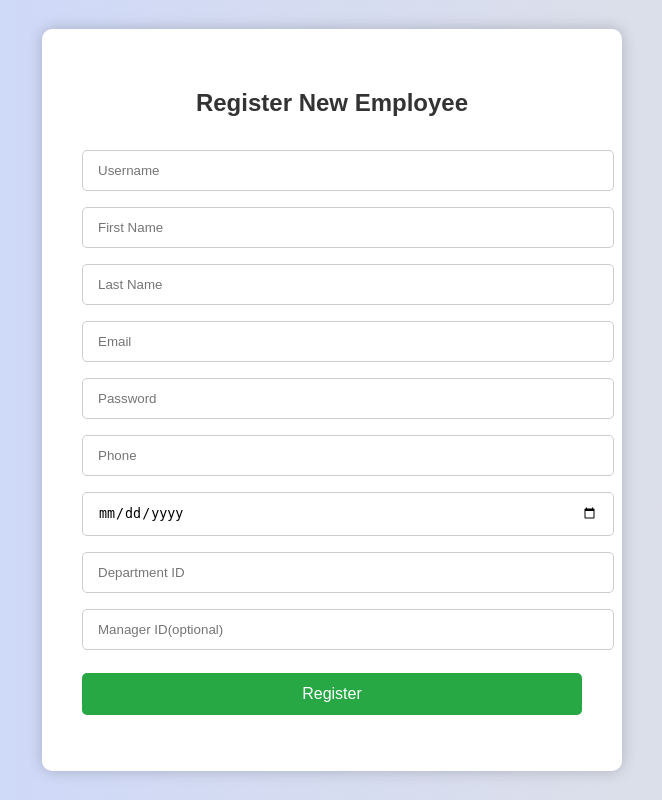
After one commit to Srinadhmugada123/Backend--Project, a Django app: page /register/ in a window 1280 px wide. The commit adds this page. Shown: the whole page, without its empty margins (308-970 px from the left). Run offline with Django 5.2, Linux system fonts and the light colour scheme.

Commit message:
Completed Integration

```diff
--- a/hrms/templates/department_employees.html
+++ b/hrms/templates/department_employees.html
@@ -37,7 +37,7 @@
     // Get department ID from URL path
     const departmentId = window.location.pathname.split("/")[3];
 
-    fetch(`http://127.0.0.1:8000/employees/?department=${departmentId}`)
+    fetch(`http://127.0.0.1:8000/api/employees/?department=${departmentId}`)
       .then(res => res.json())
       .then(data => {
         const tbody = document.querySelector("#employeeTable tbody");
--- a/hrms/templates/departments.html
+++ b/hrms/templates/departments.html
@@ -37,7 +37,7 @@
 
   <!-- ✅ Script to fetch department data -->
   <script>
-    fetch("http://127.0.0.1:8000/departments/")
+    fetch("http://127.0.0.1:8000/api/departments/")
       .then(res => res.json())
       .then(data => {
         const tbody = document.querySelector("#departmentTable tbody");
--- a/hrms/templates/employee_details.html
+++ b/hrms/templates/employee_details.html
@@ -28,7 +28,7 @@
  <script>
   const empId = window.location.pathname.split("/")[3];
 
-    fetch(`http://127.0.0.1:8000/employees/${empId}/`)
+  fetch(`http://127.0.0.1:8000/api/employees/${empId}/`)
   .then(res => res.json())
   .then(emp => {
     const container = document.getElementById("emp-details");
@@ -43,5 +43,6 @@
   });
 </script>
 
+
 </body>
 </html>
--- a/hrms/templates/employees.html
+++ b/hrms/templates/employees.html
@@ -7,7 +7,7 @@
 </table>
 
 <script>
-  fetch("http://127.0.0.1:8000/employees/")
+  fetch("http://127.0.0.1:8000/api/employees/")
     .then(res => res.json())
     .then(data => {
       const tbody = document.querySelector("#employeeTable tbody");
--- a/hrms/templates/leaves.html
+++ b/hrms/templates/leaves.html
@@ -7,7 +7,7 @@
 </table>
 
 <script>
-  fetch("http://127.0.0.1:8000/leaves/")
+  fetch("http://127.0.0.1:8000/api/leaves/")
     .then(res => res.json())
     .then(data => {
       const tbody = document.querySelector("#leaveTable tbody");
--- /dev/null
+++ b/hrms/templates/register.html
@@ -0,0 +1,128 @@
+{% load static %}
+<!DOCTYPE html>
+<html lang="en">
+<head>
+  <meta charset="UTF-8">
+  <title>Register - HRMS</title>
+  <style>
+    body {
+      background: linear-gradient(to right, #c9d6ff, #e2e2e2);
+      font-family: Arial, sans-serif;
+      display: flex;
+      align-items: center;
+      justify-content: center;
+      height: 100vh;
+      margin: 0;
+    }
+
+    .register-box {
+      background: white;
+      padding: 40px;
+      border-radius: 10px;
+      box-shadow: 0px 0px 15px rgba(0, 0, 0, 0.2);
+      width: 100%;
+      max-width: 500px;
+    }
+
+    .register-box h2 {
+      text-align: center;
+      margin-bottom: 25px;
+      color: #333;
+    }
+
+    .register-box input,
+    .register-box select {
+      width: 100%;
+      padding: 12px 15px;
+      margin: 8px 0;
+      border: 1px solid #ccc;
+      border-radius: 5px;
+    }
+
+    .register-box button {
+      width: 100%;
+      background-color: #28a745;
+      color: white;
+      padding: 12px;
+      border: none;
+      border-radius: 5px;
+      cursor: pointer;
+      font-size: 16px;
+      margin-top: 15px;
+    }
+
+    .register-box button:hover {
+      background-color: #218838;
+    }
+
+    .error-message {
+      color: red;
+      text-align: center;
+      margin-top: 10px;
+    }
+
+    .success-message {
+      color: green;
+      text-align: center;
+      margin-top: 10px;
+    }
+  </style>
+</head>
+<body>
+
+  <div class="register-box">
+    <h2>Register New Employee</h2>
+
+    <input type="text" id="username" placeholder="Username" required />
+    <input type="text" id="first_name" placeholder="First Name" required>
+    <input type="text" id="last_name" placeholder="Last Name" required>
+    <input type="email" id="email" placeholder="Email" required />
+    <input type="password" id="password" placeholder="Password" required />
+    <input type="text" id="phone" placeholder="Phone" required />
+    <input type="date" id="join_date" placeholder="Join Date" required />
+    <input type="number" id="department_id" placeholder="Department ID" required />
+    <input type="text" id="reporting_manager" placeholder="Manager ID(optional)">
+
+    <button onclick="register()">Register</button>
+
+    <p id="msg" class="error-message"></p>
+  </div>
+
+  <script>
+  function register() {
+    const data = {
+      username: document.getElementById("username").value,
+      first_name: document.getElementById("first_name").value,
+      last_name: document.getElementById("last_name").value,
+      email: document.getElementById("email").value,
+      password: document.getElementById("password").value,
+      phone: document.getElementById("phone").value,
+      join_date: document.getElementById("join_date").value,
+      department: document.getElementById("department_id").value,
+      reporting_manager: document.getElementById("reporting_manager").value || null
+    };
+
+    fetch("http://127.0.0.1:8000/api/register/", {
+      method: "POST",
+      headers: { "Content-Type": "application/json" },
+      body: JSON.stringify(data)
+    })
+    .then(res => res.json())
+    .then(res => {
+      if (res.id) {
+        document.getElementById("msg").className = "success-message";
+        document.getElementById("msg").innerText = "Registered Successfully ✅";
+      } else {
+        document.getElementById("msg").className = "error-message";
+        document.getElementById("msg").innerText = res.error || "Registration failed ❌";
+      }
+    })
+    .catch(() => {
+      document.getElementById("msg").className = "error-message";
+      document.getElementById("msg").innerText = "Server error. Try again later.";
+    });
+  }
+</script>
+
+</body>
+</html>
--- a/hrms/urls.py
+++ b/hrms/urls.py
@@ -12,6 +12,7 @@ from .views import (
     RejectLeave,
     EmployeeRegisterView,
     EmployeeLoginView,
+    ManagerLeaveStatusUpdate,
 
 )
 from django.views.generic import TemplateView
@@ -19,35 +20,40 @@ from django.views.generic import TemplateView
 
 urlpatterns=[
     #----------Department urls-----------------
-    path('departments/',DepartmentAPIView.as_view(), name='departmentlist'),
-    path('departments/<int:pk>/',DepartmentDetailAPIView.as_view(), name='departmentdetails'),
+    path('api/departments/',DepartmentAPIView.as_view(), name='departmentlist'),
+    path('api/departments/<int:pk>/',DepartmentDetailAPIView.as_view(), name='departmentdetails'),
 
     #-------------------Employee Urls-------------------------
-    path('employees/',EmployeeAPIView.as_view(), name='employeelist'),
-    path('employees/<int:pk>/',EmployeeDetailAPIView.as_view(), name='employeedetails'),
+    path('api/employees/',EmployeeAPIView.as_view(), name='employeelist'),
+    path('api/employees/<int:pk>/',EmployeeDetailAPIView.as_view(), name='employeedetails'),
 
     #--------------------Leave Urls ---------------------------
-    path('leaves/',LeaveAPIVIew.as_view(), name='leaveslist'),
-    path('leaves/<int:pk>/',LeaveDetailAPIVIew.as_view(), name='leavedetail'),
+    path('api/leaves/',LeaveAPIVIew.as_view(), name='leaveslist'),
+    path('api/leaves/<int:pk>/',LeaveDetailAPIVIew.as_view(), name='leavedetail'),
 
     #------------------------Team members ---------------------
-    path('team_members/managers/<int:manager_id>/',TeamMembersUnderManager.as_view(),name='team_members'),
+    path('api/team_members/managers/<int:manager_id>/',TeamMembersUnderManager.as_view(),name='team_members'),
 
 
     #--------------------Leave status ----------------------------------
-    path('managers/pending_leaves/<int:manager_id>/',PendingLeavesForManager.as_view(), name='pending_leaves'),
-    path('leaves/<int:leave_id>/approve/',ApproveLeave.as_view(), name='approve-reject-leave'),
-    path('leaves/<int:pk>/rejected/',RejectLeave.as_view(), name='rejected-leaves'),
+    path('api/managers/pending_leaves/<int:manager_id>/',PendingLeavesForManager.as_view(), name='pending_leaves'),
+    path('api/leaves/<int:leave_id>/approve/',ApproveLeave.as_view(), name='approve-reject-leave'),
+    path('api/leaves/<int:pk>/rejected/',RejectLeave.as_view(), name='rejected-leaves'),
+
+    path('api/leaves/<int:leave_id>/status_update/', ManagerLeaveStatusUpdate.as_view(), name='leave-status-update'),
+
 
 
     #---------------------------Login View-----------------
-    path('register/',EmployeeRegisterView.as_view(),name='employee-register'),
-    path('login/',EmployeeLoginView.as_view(), name='employee-login'),
+    path('api/register/',EmployeeRegisterView.as_view(),name='employee-register'),
+    path('api/login/',EmployeeLoginView.as_view(), name='employee-login'),
 
 
     #---------------------------Frontend view ----------------------
 
-    path('admin/login/', TemplateView.as_view(template_name='login.html')),
+    path('login/', TemplateView.as_view(template_name="login.html"), name='login'),
+    path('register/', TemplateView.as_view(template_name="register.html"), name='register'),
+
 
     path('admin-dashboard/',TemplateView.as_view(template_name="admin_dashboard.html")),
     path('admin-dashboard/departments/', TemplateView.as_view(template_name='departments.html')),
```
Also changed, not shown: hrms/serializers.py (+6 -3 lines), hrms/templates/admin_dashboard.html (+14 -0 lines), hrms/templates/login.html (added, +101 -0 lines), hrms/views.py (+32 -1 lines), db.sqlite3. Lines whose indentation alone changed are shown as unchanged.
